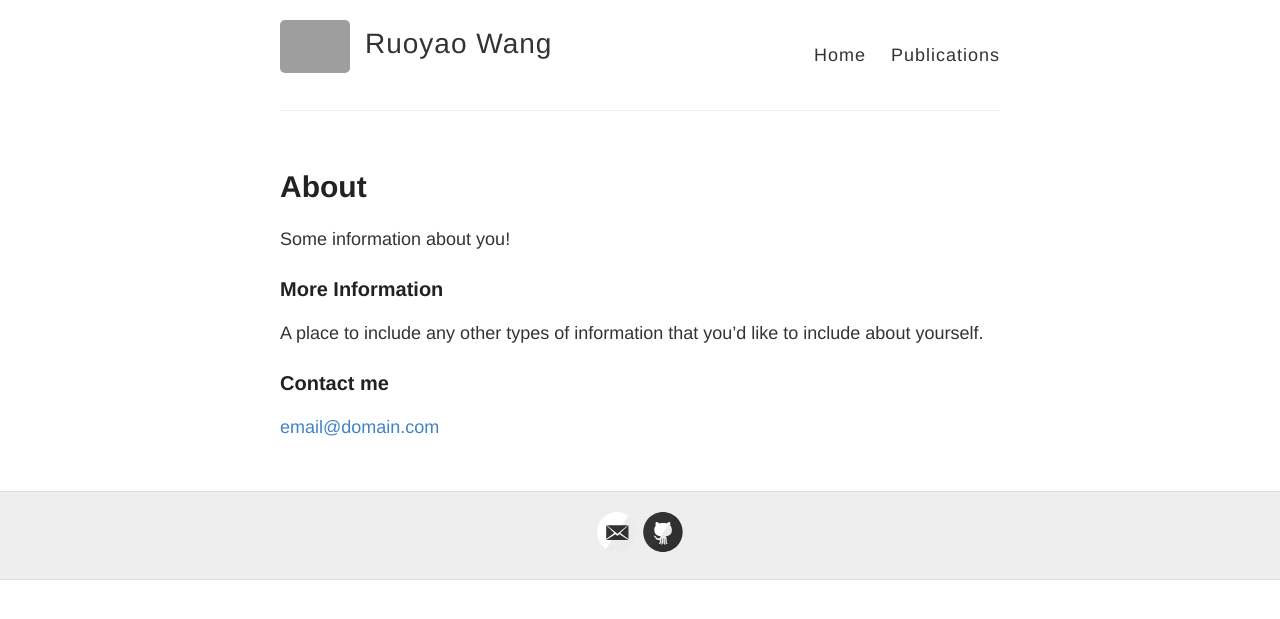
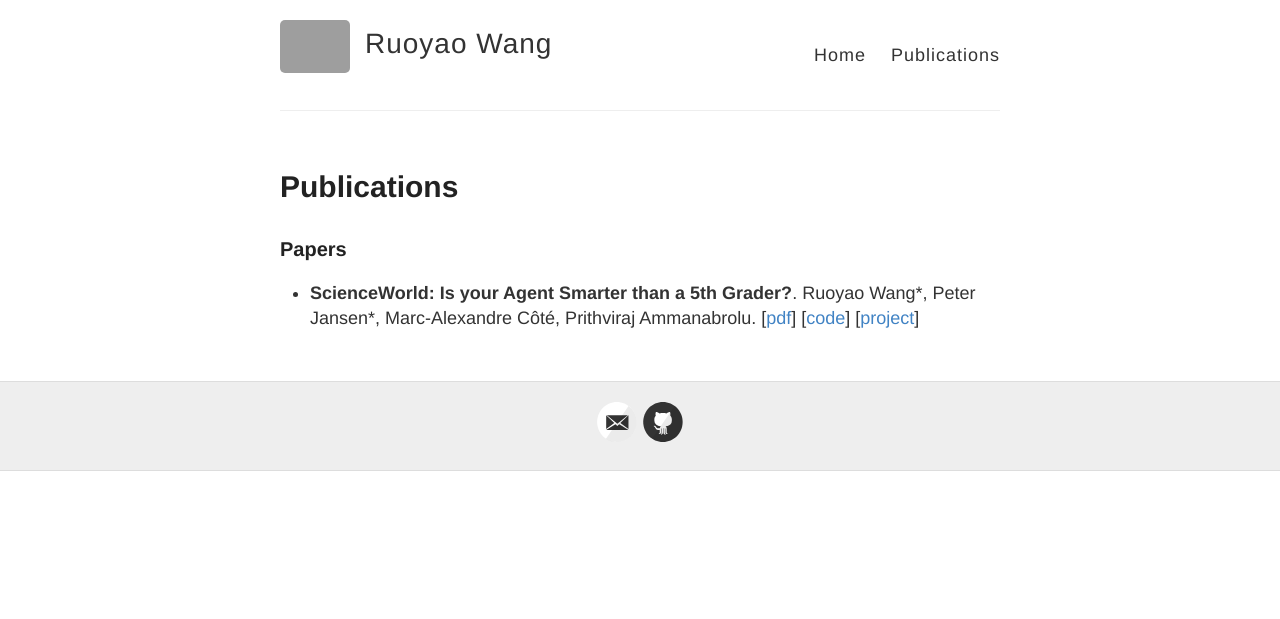
Before and after one commit to ruoyao-wang/wsxzwps.github.io, a Jekyll site: the page built from publications.md, in a window 1280 px wide. Shown: the top 619 px of the page. Built offline with Jekyll 4.4.1, drawn with Linux system fonts in a browser that asks for light colours; grey boxes are pictures that could not be loaded.

Commit message:
update saved publications

```diff
--- a/publications.md
+++ b/publications.md
@@ -1,15 +1,14 @@
 ---
 layout: page
-title: About
-permalink: /about/
+title: Publications
+permalink: /publications/
 ---
 
-Some information about you!
+### Papers
 
-### More Information
 
-A place to include any other types of information that you'd like to include about yourself.
-
-### Contact me
-
-[email@domain.com](mailto:email@domain.com)
+- **ScienceWorld: Is your Agent Smarter than a 5th Grader?**.
+Ruoyao Wang\*, Peter Jansen\*, Marc-Alexandre Côté, Prithviraj Ammanabrolu.
+[[pdf](https://arxiv.org/pdf/2203.07540v1.pdf)]
+[[code](https://github.com/allenai/ScienceWorld)]
+[[project](https://sciworld.apps.allenai.org/)]
```
